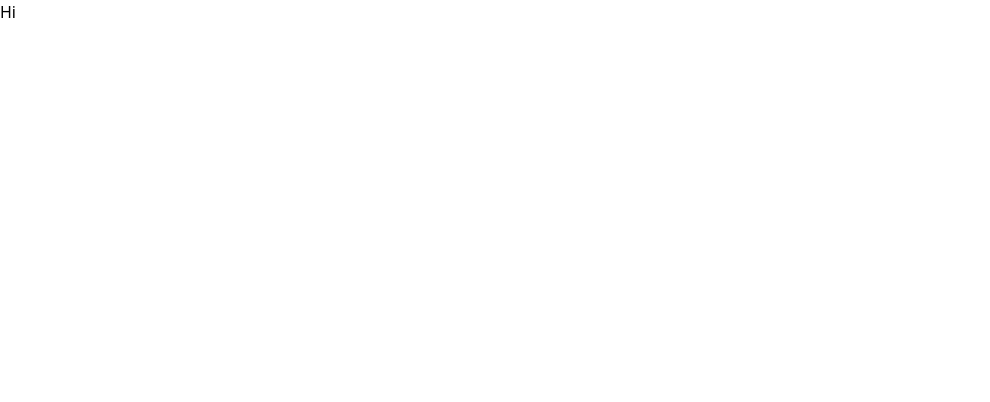
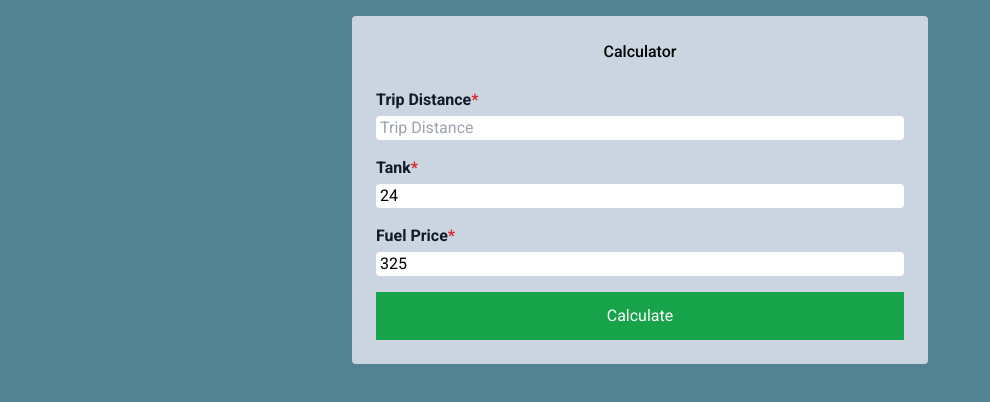
Before and after one commit to Sujeevan2807/Calculator, a website built with Vite: page index.html in a window 1280 px wide. Shown: the whole page, without its empty margins (0-990 px from the left). Built offline with nearby package versions, Linux system fonts and the light colour scheme.

Commit message:
Layout Design

```diff
--- a/assets/css/main.css
+++ b/assets/css/main.css
@@ -1,3 +1,16 @@
+
+@import url('https://fonts.googleapis.com/css2?family=Roboto:ital,wght@0,100;0,300;0,400;0,500;0,700;0,900;1,100;1,300;1,400;1,500;1,700;1,900&display=swap');
+
+
 @tailwind base;
 @tailwind components;
 @tailwind utilities;
+
+
+.calculate-form-input{
+    @apply w-full border-none outline-none rounded bg-white pl-1 mt-1;
+}
+
+.calculate-form-label{
+  @apply font-semibold py-4 text-gray-900
+}
--- a/index.html
+++ b/index.html
@@ -7,7 +7,29 @@
 
     <link rel="stylesheet" href="/assets/css/main.css">
   </head>
-  <body>
- <h1>Hi</h1>
+  <body class="bg-background font-roboto">
+    <div class="max-w-xl mx-auto py-3 px-3 mt-4 rounded bg-slate-300">
+      <h1 class="text-bold text-black text-center py-3 font-medium ">Calculator</h1>
+      <form class="space-y-4 py-3 px-3">
+        <div>
+          <label for="distance" class="calculate-form-label">Trip Distance<span class="text-red-600">*</span></label>
+          <input type="number" id="distance" class="calculate-form-input" placeholder="Trip Distance" required>
+        </div>
+
+        <div>
+          <label for="tank" class="calculate-form-label">Tank<span class="text-red-600">*</span></label>
+          <input type="number" id="tank" class="calculate-form-input" value="24" required>
+        </div>
+
+        <div>
+          <label for="fuel-price" class="calculate-form-label">Fuel Price<span class="text-red-600">*</span></label>
+          <input type="number" id="fuel-price" class="calculate-form-input" value="325" required>
+        </div>
+
+        <div><button class="w-full bg-green-600 text-white py-3">Calculate</button></div>
+
+      </form>
+    </div>
+
   </body>
 </html>
--- a/tailwind.config.js
+++ b/tailwind.config.js
@@ -3,7 +3,14 @@ export default {
   content: ["./index.html",
     "./src/**/*.{js,ts,jsx,tsx}",],
   theme: {
-    extend: {},
+    extend: {
+      colors:{
+        "background" : "#538392",
+      },
+      fontFamily:{
+        "roboto": "'Roboto', sans-serif",
+      }
+    },
   },
   plugins: [],
 }
```
